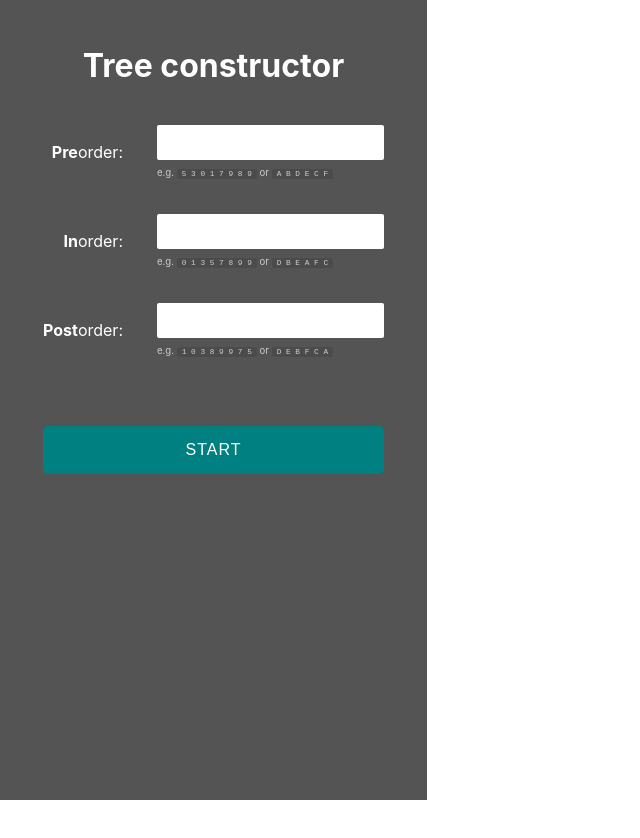
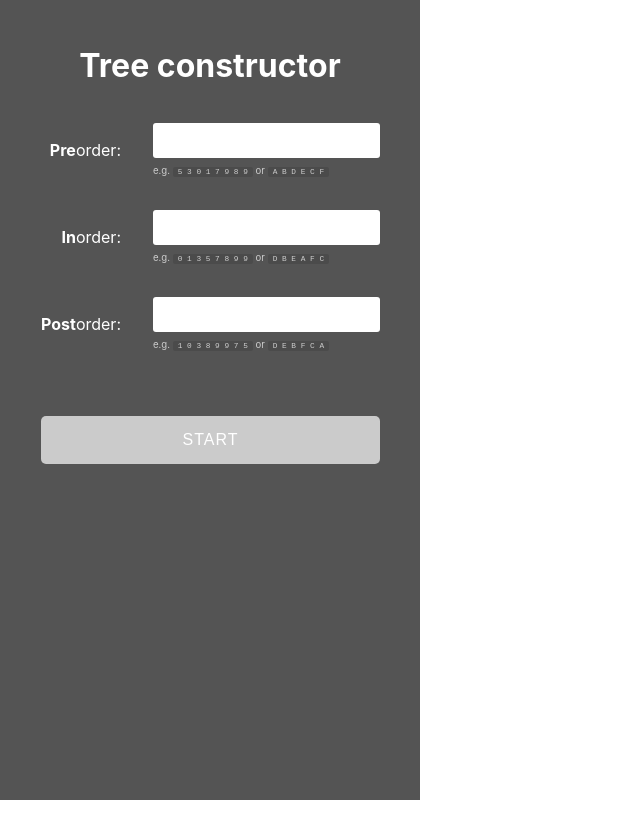
Before and after one commit to mityax/tree-construction, a SvelteKit app: page / in a window 1280 px wide. Shown: the top 838 px of the page, without its empty margins (0-640 px from the left). Built offline with nearby package versions, Linux system fonts and the light colour scheme.

Commit message:
Small improvements

```diff
--- a/src/lib/components/ClearableInput.svelte
+++ b/src/lib/components/ClearableInput.svelte
@@ -1,6 +1,6 @@
 
 <div class="clearable-input">
-    <input type="text" bind:value={value} {...inputProps}/>
+    <input type="text" bind:value={value} on:input {...inputProps}/>
     <div class="clear-button" class:hidden={value.trim().length === 0} on:click={clear}>
         <Icon name="x"/>
     </div>
@@ -27,7 +27,7 @@
     display: flex
     align-items: center
     background: white
-    border-radius: 2px
+    border-radius: 3px
 
     input
       background: transparent
--- a/src/routes/+page.svelte
+++ b/src/routes/+page.svelte
@@ -2,28 +2,28 @@
     <div class="form sidebar">
         <h1 style="text-align: center">Tree constructor</h1>
         <table class="form-table">
-            <tr>
+            <tr class:used={usedInputs.pre}>
                 <td>
                     <label><b>Pre</b>order:</label><br>
                 </td>
                 <td>
-                    <ClearableInput bind:value={preOrderInput} />
+                    <ClearableInput bind:value={preOrderInput} on:input={onChanged} />
                     <span class="subnote">e.g. <ClickToCopy>5  3  0  1  7  9  8  9</ClickToCopy> or <ClickToCopy>A B D E C F</ClickToCopy></span>
                 </td>
             </tr>
-            <tr>
+            <tr class:used={usedInputs.in}>
                 <td>
                     <label><b>In</b>order:</label><br>
                 </td>
                 <td>
-                    <ClearableInput bind:value={inOrderInput} />
+                    <ClearableInput bind:value={inOrderInput} on:input={onChanged} />
                     <span class="subnote">e.g. <ClickToCopy>0  1  3  5  7  8  9  9</ClickToCopy> or <ClickToCopy>D B E A F C</ClickToCopy></span>
                 </td>
             </tr>
-            <tr>
+            <tr class:used={usedInputs.post}>
                 <td><label><b>Post</b>order:</label></td>
                 <td>
-                    <ClearableInput bind:value={postOrderInput} />
+                    <ClearableInput bind:value={postOrderInput} on:input={onChanged} />
                     <span class="subnote">e.g. <ClickToCopy>1 0 3 8 9 9 7 5</ClickToCopy> or <ClickToCopy>D E B F C A</ClickToCopy></span>
                 </td>
             </tr>
@@ -37,7 +37,7 @@
                 </td>
             </tr>
             <tr>
-                <td colspan="2"><button on:click={onSubmit}>Start</button></td>
+                <td colspan="2"><button on:click={onSubmit} disabled="{!changed}">Start</button></td>
             </tr>
         </table>
     </div>
@@ -62,6 +62,15 @@
     let inOrderInput: String = "";
     let postOrderInput: String = "";
 
+    // Which inputs have been used to construct the current tree
+    let usedInputs = {
+        pre: false,
+        in: false,
+        post: false
+    }
+
+    let changed = false;
+
     let trees: TreeNode<any>[] = [];
     let error: String;
 
@@ -73,18 +82,28 @@
         return res;
     }
 
+    function onChanged() {
+        changed = true;
+    }
+
     function onSubmit() {
+        changed = false;
+
         if (preOrderInput.trim().length > 0 && inOrderInput.trim().length > 0) {
+            usedInputs.pre = usedInputs.in = true;
+            usedInputs.post = false;
             console.log("Building tree from pre- and inorder");
             trees = buildTreePreIn(parseInput(preOrderInput), parseInput(inOrderInput));
             console.log(trees);
         } else if (inOrderInput.trim().length > 0 && postOrderInput.trim().length > 0) {
+            usedInputs.in = usedInputs.post = true;
+            usedInputs.pre = false;
             console.log("Building tree from in- and postorder");
             trees = buildTreeInPost(parseInput(inOrderInput), parseInput(postOrderInput));
             console.log(trees);
         } else {
             trees = [];
-            error = "Please supply inorder and one of pre- and postorder.";
+            error = "Please supply the inorder traversal and one of pre- and postorder.";
             return;
         }
 
@@ -94,6 +113,8 @@
 
 <style lang="sass">
     .form-table
+      border-collapse: collapse
+
       td
         padding: 1rem
 
@@ -111,6 +132,14 @@
       font-size: 0.6em
       opacity: 0.7
 
+    .error
+      background: transparentize(red, 0.9)
+      border: red 1px solid
+      padding: 15px
+      border-radius: 5px
+      max-width: 100%
+      text-align: left
+
     .container
       display: flex
 
@@ -123,6 +152,7 @@
         color: white
         padding: 25px
         height: 100vh
+        width: 420px
 
       .output
         height: 100vh
```
